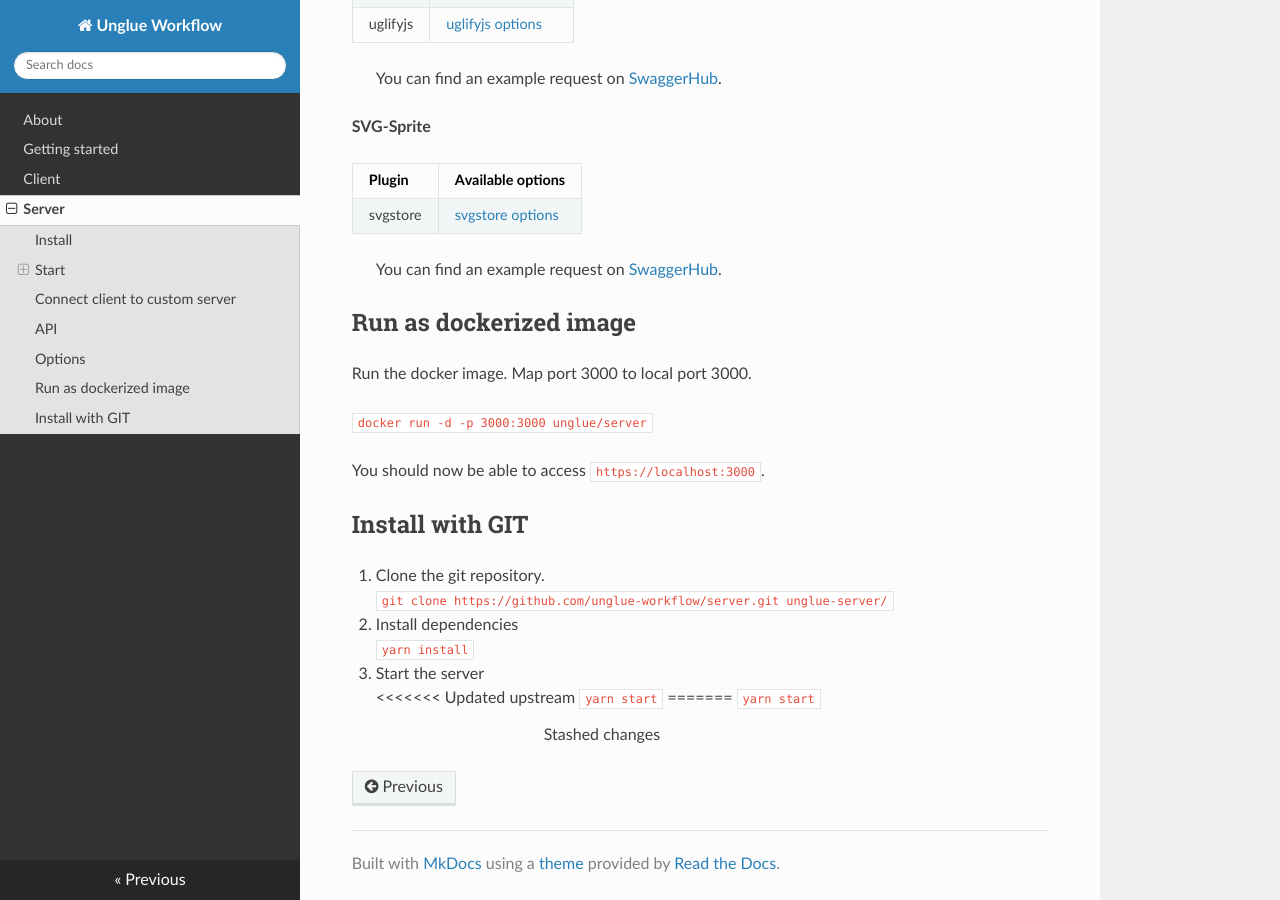
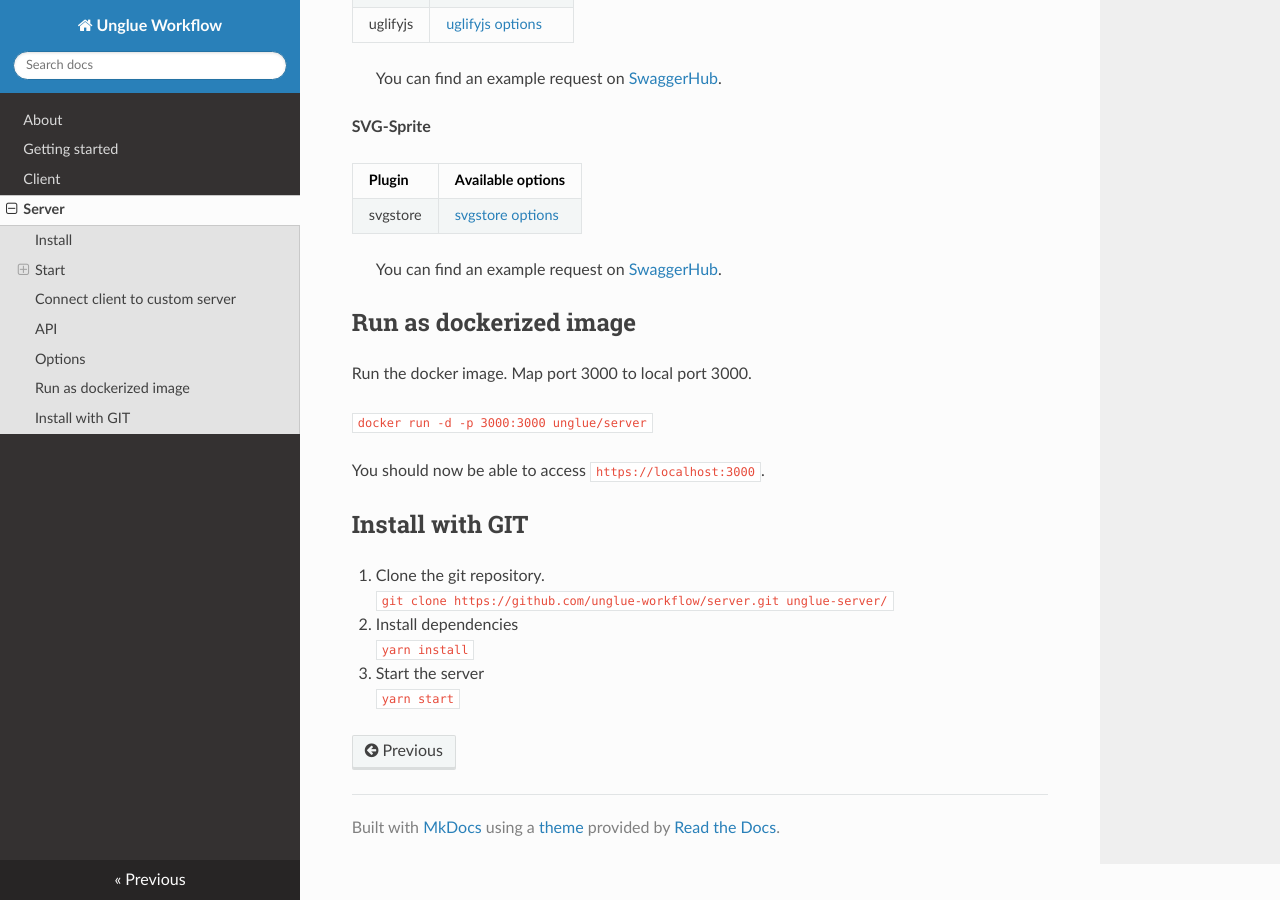
Before and after one commit to frontend-workflow-cloud-compiler/docs, an MkDocs documentation site: the page built from docs/server.md, in a window 1280 px wide and 900 px high, scrolled down 1587 px. Built offline with MkDocs 1.6.1, drawn with Linux system fonts in a browser that asks for light colours; nearby versions of some CDN libraries; old or Windows-style settings are respelled for this version of MkDocs.

Commit message:
Removed merge from docs/server

```diff
--- a/docs/server.md
+++ b/docs/server.md
@@ -78,14 +78,10 @@ You should now be able to access `https://localhost:3000`.
 ## Install with GIT
 
 1. Clone the git repository.
-	`git clone https://github.com/unglue-workflow/server.git unglue-server/`
+   `git clone https://github.com/unglue-workflow/server.git unglue-server/`
 
 2. Install dependencies
-	`yarn install`
+   `yarn install`
 
 3. Start the server
-<<<<<<< Updated upstream
-	`yarn start`
-=======
-	`yarn start`
->>>>>>> Stashed changes
+   `yarn start`
```
